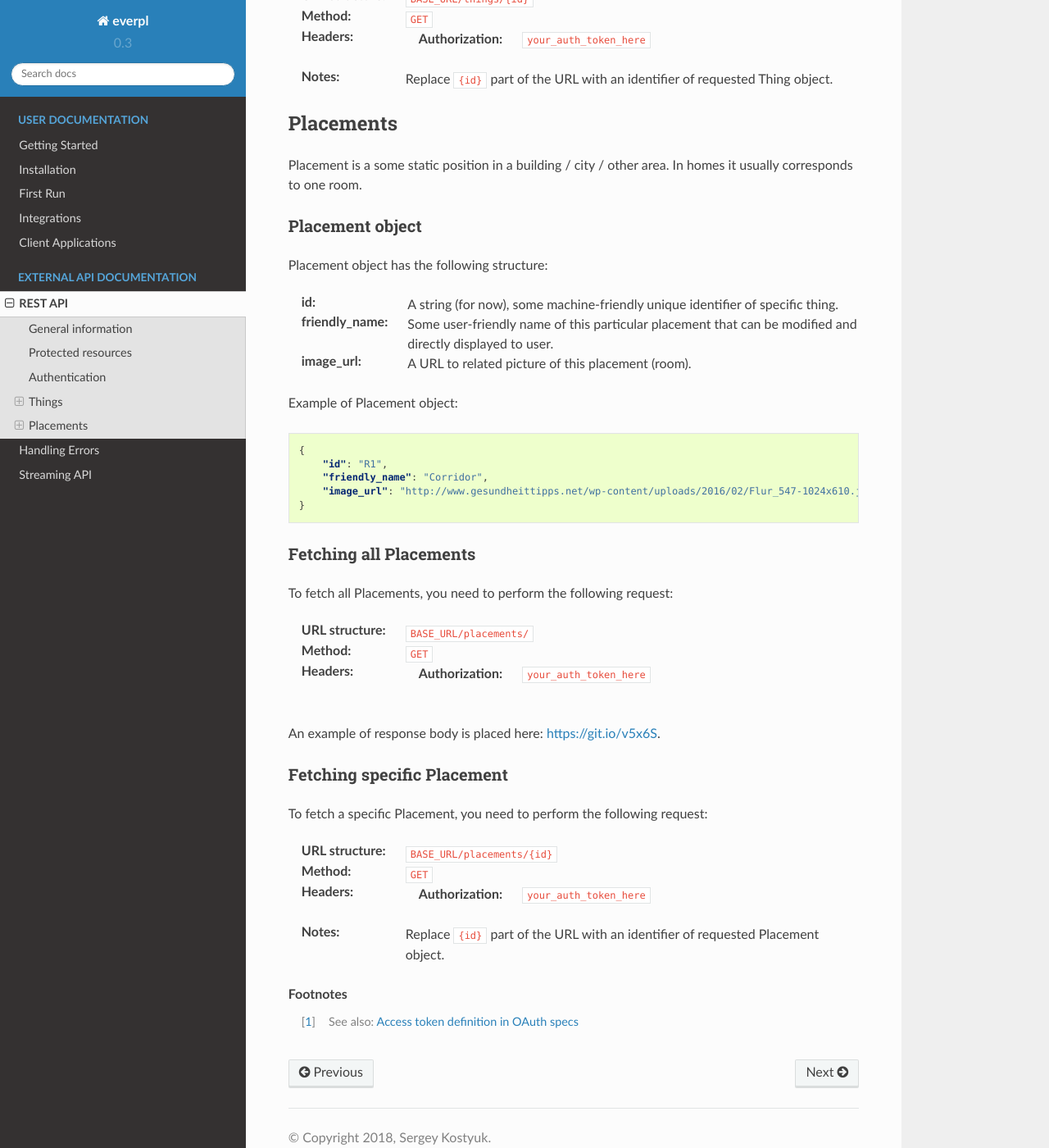
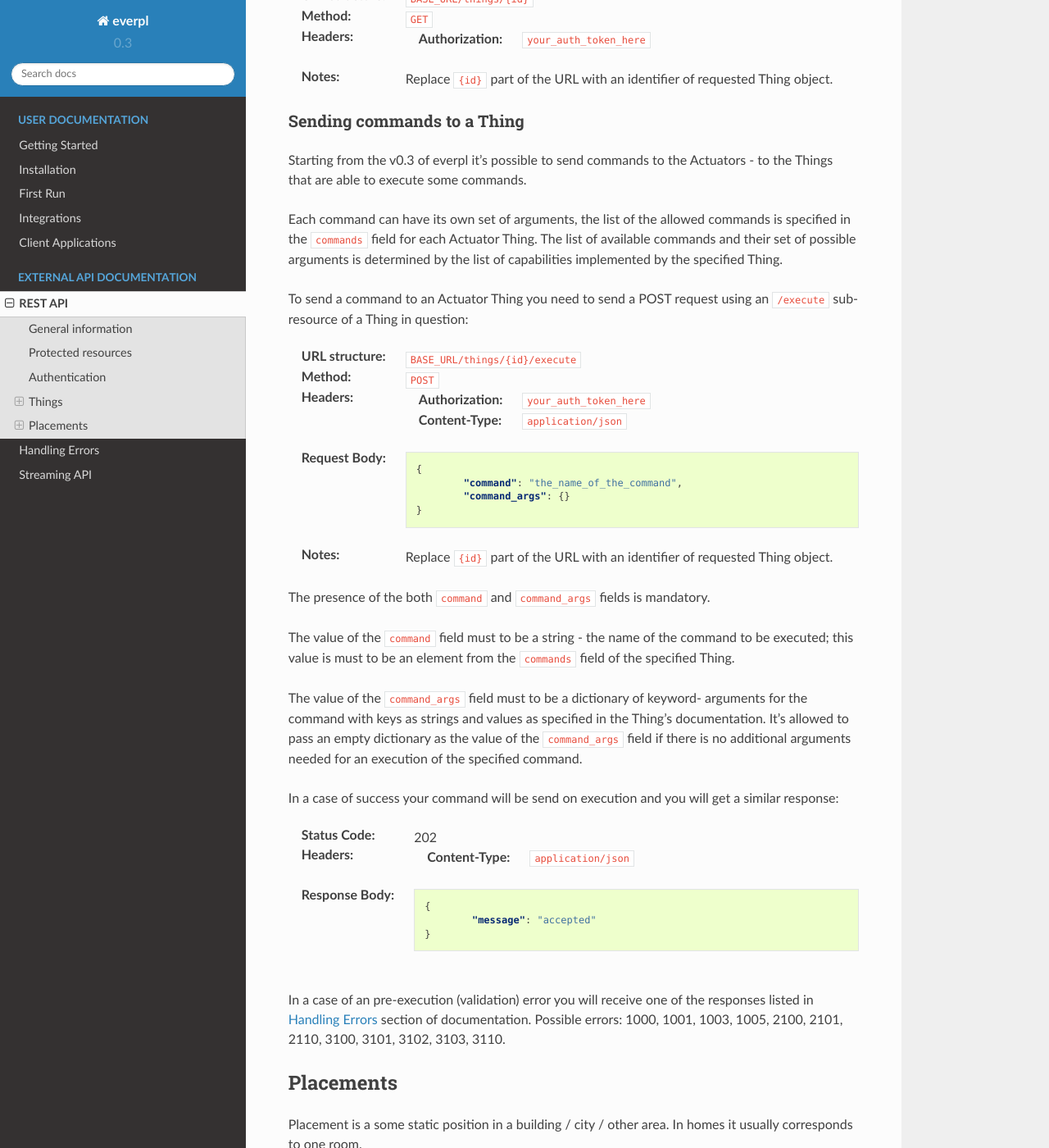
Before and after one commit to fossabot/everpl, a Sphinx documentation site: the page built from docs/source/api/rest_api.rst, in a window 1280 px wide and 1400 px high, scrolled down 3489 px. Shown: the whole window at 82% size. Built offline with Sphinx 7.4.7 and the Read the Docs theme 2.0.0, drawn with Linux system fonts in a browser that asks for light colours; pages that are not in the unit, such as notebooks, are missing from menus.

Commit message:
DOCS: Documented the new /things/{id}/execute endpoint

```diff
--- a/docs/source/api/rest_api.rst
+++ b/docs/source/api/rest_api.rst
@@ -218,6 +218,78 @@ To fetch a specific Thing, you need to perform the following request:
     Thing object.
 
 
+.. _things_executing_commands:
+
+Sending commands to a Thing
+^^^^^^^^^^^^^^^^^^^^^^^^^^^
+
+Starting from the v0.3 of everpl it's possible to send commands to
+the Actuators - to the Things that are able to execute some commands.
+
+Each command can have its own set of arguments, the list of the allowed
+commands is specified in the ``commands`` field for each Actuator Thing.
+The list of available commands and their set of possible arguments is
+determined by the list of capabilities implemented by the specified Thing.
+
+To send a command to an Actuator Thing you need to send a POST request
+using an ``/execute`` sub-resource of a Thing in question:
+
+:URL structure:
+    ``BASE_URL/things/{id}/execute``
+
+:Method:
+    ``POST``
+
+:Headers:
+    :Authorization: ``your_auth_token_here``
+    :Content-Type: ``application/json``
+
+:Request Body:
+    .. code-block:: json
+
+        {
+	        "command": "the_name_of_the_command",
+	        "command_args": {}
+        }
+
+:Notes:
+    Replace ``{id}`` part of the URL with an identifier of requested
+    Thing object.
+
+The presence of the both ``command`` and ``command_args`` fields is mandatory.
+
+The value of the ``command`` field must to be a string - the name of the
+command to be executed; this value is must to be an element from the
+``commands`` field of the specified Thing.
+
+The value of the ``command_args`` field must to be a dictionary of keyword-
+arguments for the command with keys as strings and values as specified in
+the Thing's documentation. It's allowed to pass an empty dictionary as the
+value of the ``command_args`` field if there is no additional arguments needed
+for an execution of the specified command.
+
+In a case of success your command will be send on execution and you will get
+a similar response:
+
+:Status Code:
+    202
+
+:Headers:
+    :Content-Type: ``application/json``
+
+:Response Body:
+    .. code-block:: json
+
+        {
+	        "message": "accepted"
+        }
+
+In a case of an pre-execution (validation) error you will receive
+one of the responses listed in :doc:`./handling_errors` section of
+documentation. Possible errors: 1000, 1001, 1003, 1005, 2100, 2101,
+2110, 3100, 3101, 3102, 3103, 3110.
+
+
 Placements
 ----------
 
```
